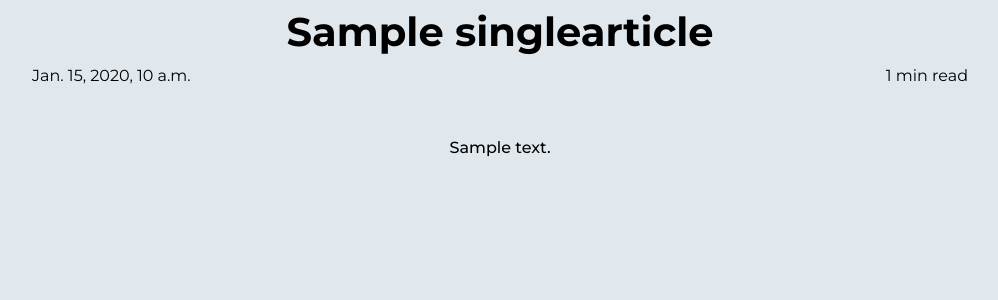
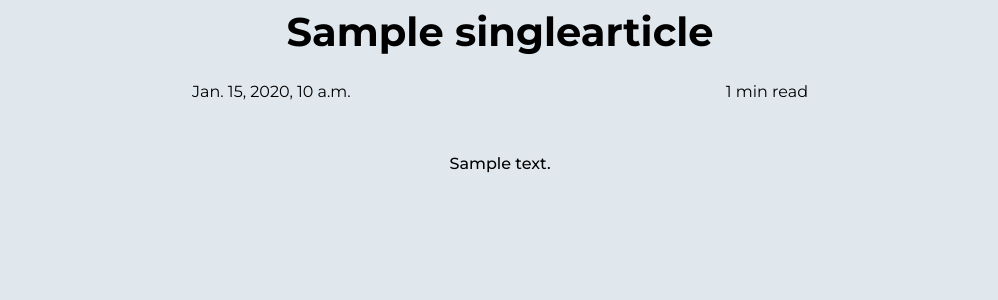
Before and after one commit to tominekan/musingsv2, a Django app: page /00000000-0000-0000-0000-000000000001 in a window 1280 px wide. Shown: the part 90-390 px from the top of the page, without its empty margins (140-1138 px from the left). Run offline with Django 5.2, Linux system fonts and the light colour scheme; tables that the repository leaves empty hold one stand-in row (values such as "Sample post"); style sheets or scripts are compiled from the project's sources; some libraries are stand-ins or nearby versions.

Commit message:
Fixing awkard spacing, and reducing width of articles

```diff
--- a/blog/templates/article.html
+++ b/blog/templates/article.html
@@ -4,15 +4,15 @@
 
 {% block content %}
 <div class="w-100 text-center d-flex flex-column align-items-center">
-    <h1 class="text-center fw-bold">{{ article.title }}</h1>
-    <div class="w-75 d-flex flex-column align-items-center">
+    <h1 class="text-center fw-bold pb-3">{{ article.title }}</h1>
+    <div class="w-50 d-flex flex-column align-items-center">
 
         <div class="container-fluid d-flex flex-row justify-content-between pb-5">
             <span>{{ article.publish_date }}</span>
             <span>{{ minsToRead }} min read</span>
         </div>
 
-        <div class="fw-medium text-center display-flex align-items-center d-flex flex-column">
+        <div class="fw-medium display-flex align-items-center d-flex flex-column">
             {{ htmlContent | safe }}
         </div>
     </div>
```
